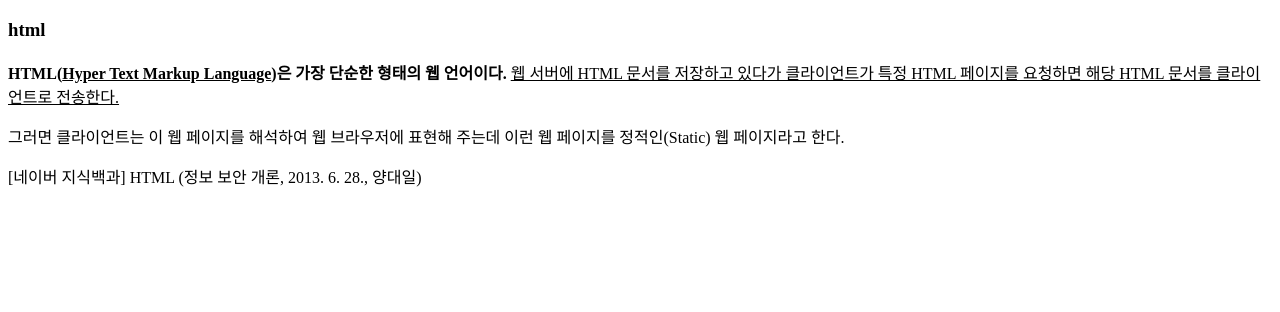
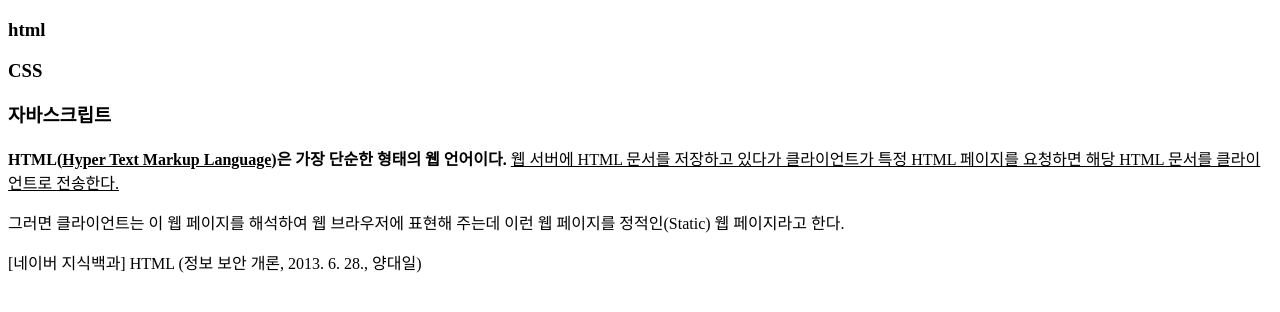
Before and after one commit to shineunjung/jungfirsthome, a plain HTML site: page index.html in a window 1280 px wide. Shown: the part 70-382 px from the top of the page. Drawn offline with Linux system fonts and the light colour scheme.

Commit message:
3차저장

```diff
--- a/index.html
+++ b/index.html
@@ -9,6 +9,8 @@
 <body>
     <h1>프로그래밍의 기초</h1>
     <h3>html</h3>
+    <h3>CSS</h3>
+    <h3>자바스크립트</h3>
     <strong>HTML(<u>Hyper Text Markup Language</u>)은 가장 단순한 형태의 웹 언어이다.</strong> <u>웹 서버에 HTML 문서를 저장하고 있다가 클라이언트가 특정 HTML 페이지를 요청하면 해당 HTML 문서를 클라이언트로 전송한다.</u> <p>그러면 클라이언트는 이 웹 페이지를 해석하여 웹 브라우저에 표현해 주는데 이런 웹 페이지를 정적인(Static) 웹 페이지라고 한다.</p>
         [네이버 지식백과] HTML (정보 보안 개론, 2013. 6. 28., 양대일)</strong>
 
```
